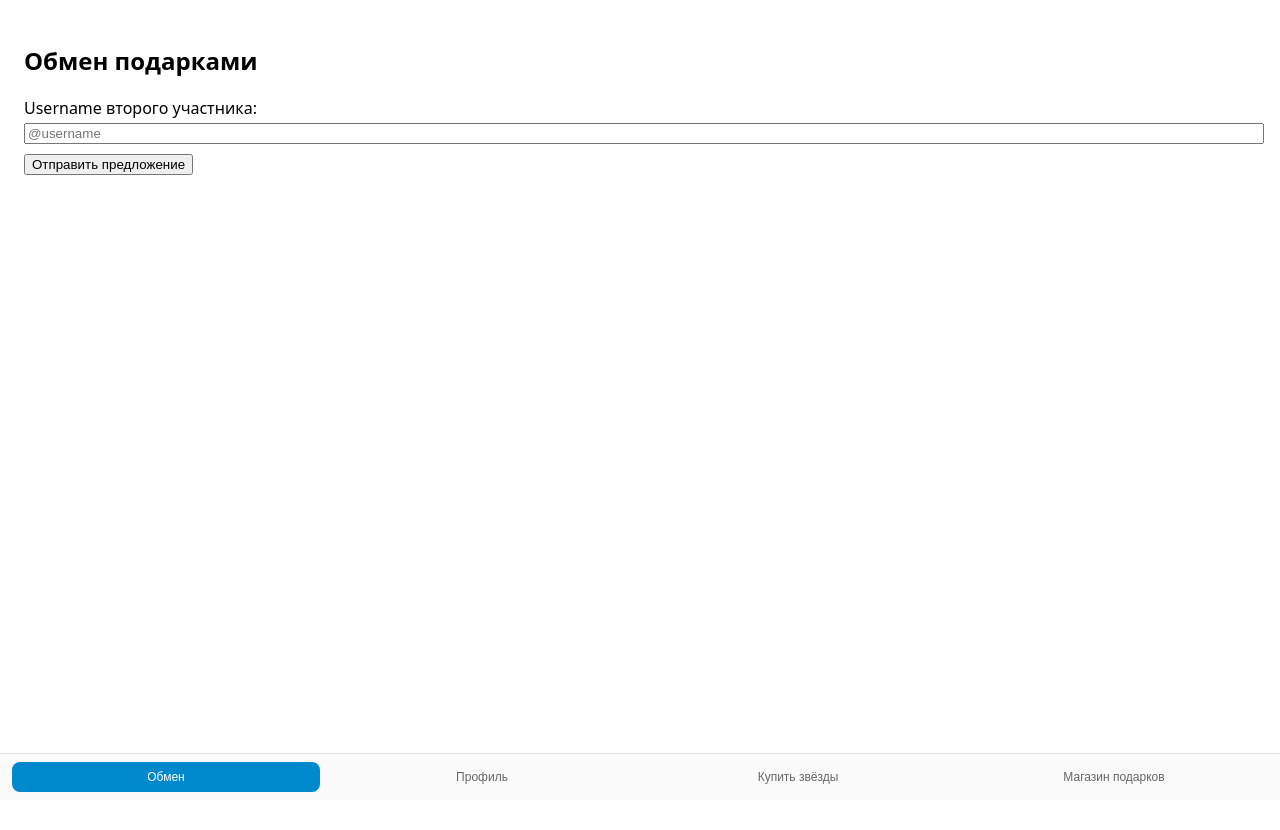
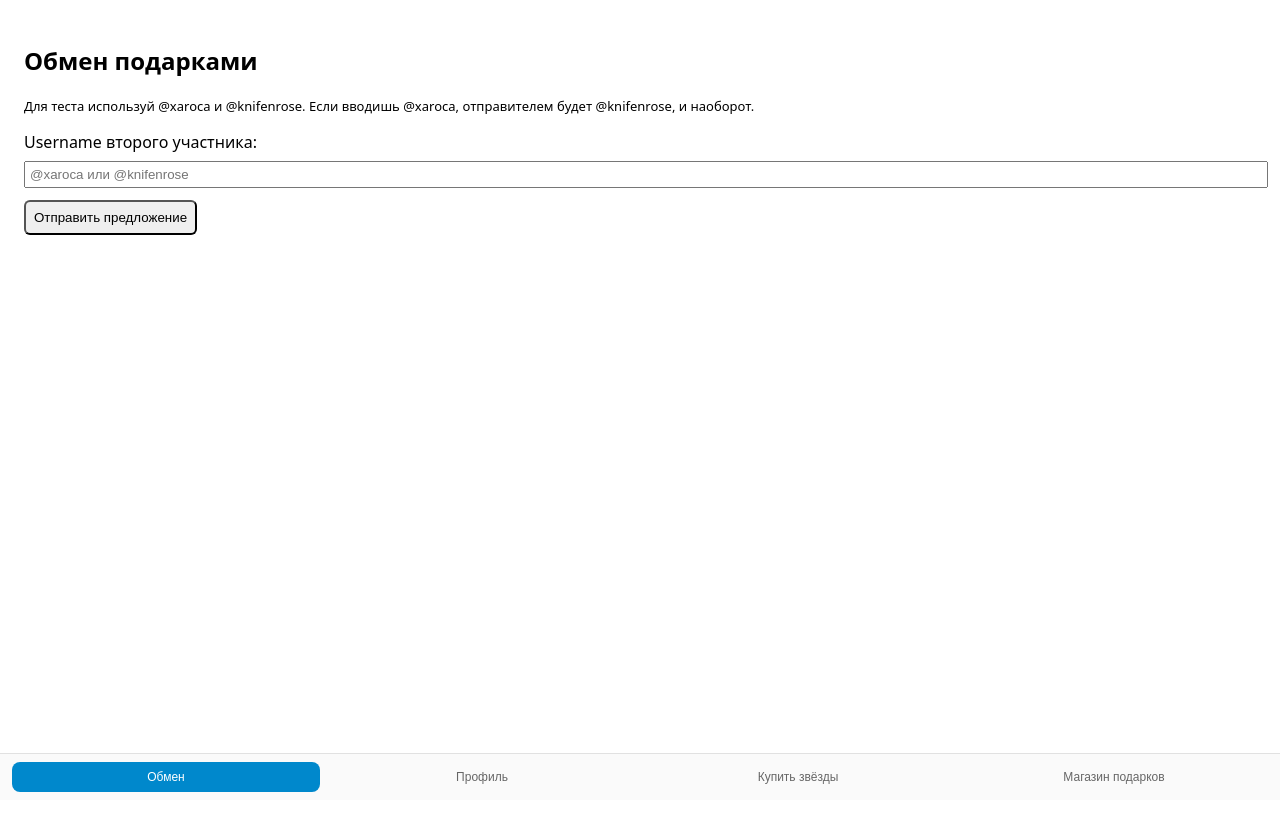
Before and after one commit to bupsibye/Knoxway_frontend, a React (Vite) app: page / in a window 1280 px wide. Shown: the top 830 px of the page. Built offline with nearby package versions, Linux system fonts and the light colour scheme.

Commit message:
Update ExchangePage.tsx

```diff
--- a/src/pages/ExchangePage.tsx
+++ b/src/pages/ExchangePage.tsx
@@ -1,158 +1,96 @@
-import React, { useState, useEffect } from 'react';
-import { useTelegram } from '../hooks/useTelegram';
-
-const API_URL = import.meta.env.VITE_API_URL || 'https://knoxway-backend.onrender.com';
-
-function getExchangeIdFromUrl() {
-  const params = new URLSearchParams(window.location.search);
-  return params.get('exchangeId');
-}
+import React, { useState } from 'react';
 
 export const ExchangePage: React.FC = () => {
-  const { user } = useTelegram();
-  const [toUsername, setToUsername] = useState('');
-  const [loading, setLoading] = useState(false);
-  const [message, setMessage] = useState<string | null>(null);
-  const [exchangeId, setExchangeId] = useState<string | null>(null);
+  const [username, setUsername] = useState('');
+  const [status, setStatus] = useState<string | null>(null);
 
-  useEffect(() => {
-    setExchangeId(getExchangeIdFromUrl());
-  }, []);
+  // ДВА тестовых пользователя
+  const testUsers = [
+    { id: 7626757547, username: 'xaroca' },
+    { id: 7203050773, username: 'knifenrose' },
+  ];
 
-  const handleSendRequest = async () => {
-    if (!user) {
-      setMessage('Не удалось получить данные Telegram пользователя');
-      return;
+  // Определяем "текущего" отправителя по тому, кого ты указал как второго
+  const getMockSender = (toUsernameRaw: string) => {
+    const clean = toUsernameRaw.replace(/^@/, '').toLowerCase();
+    if (clean === 'xaroca') {
+      return testUsers[1]; // отправитель knifenrose
     }
-    if (!toUsername.trim()) {
-      setMessage('Введите username второго участника');
+    if (clean === 'knifenrose') {
+      return testUsers[0]; // отправитель xaroca
+    }
+    // по умолчанию пусть будет первый
+    return testUsers[0];
+  };
+
+  const handleSend = async () => {
+    setStatus(null);
+
+    if (!username.trim()) {
+      setStatus('Введите username второго участника');
       return;
     }
 
-    setLoading(true);
-    setMessage(null);
+    const toUsername = username.trim();
+    const sender = getMockSender(toUsername);
 
     try {
-      const res = await fetch(`${API_URL}/api/exchange/request`, {
+      const res = await fetch('https://knoxway-backend.onrender.com/api/exchange/create', {
         method: 'POST',
         headers: { 'Content-Type': 'application/json' },
         body: JSON.stringify({
-          fromUserId: user.id,
-          fromUsername: user.username,
-          toUsername
-        })
+          fromUserId: sender.id,
+          fromUsername: sender.username,
+          toUsername,
+        }),
       });
 
-      const data = await res.json();
       if (!res.ok) {
-        setMessage(data.error || 'Ошибка при отправке предложения');
-      } else {
-        setMessage('Предложение на обмен отправлено ✅');
+        const data = await res.json().catch(() => null);
+        setStatus(data?.message || 'Ошибка при создании предложения');
+        return;
       }
+
+      setStatus(
+        `Предложение от @${sender.username} к ${toUsername} отправлено. Проверь сообщения у второго бота.`
+      );
     } catch (e) {
-      setMessage('Сетевая ошибка, попробуйте ещё раз');
-    } finally {
-      setLoading(false);
+      setStatus('Не удалось связаться с сервером');
     }
   };
 
-  // если есть exchangeId в урле — показываем экран обмена (заглушка по твоему макету)
-  if (exchangeId) {
-    return (
-      <div style={{ padding: 16 }}>
-        <h2>Обмен между:</h2>
-        <div style={{ display: 'flex', justifyContent: 'space-between', marginBottom: 16 }}>
-          <div style={{ textAlign: 'center' }}>
-            <div
-              style={{
-                width: 64,
-                height: 64,
-                borderRadius: '50%',
-                background: '#ddd',
-                margin: '0 auto 8px'
-              }}
-            />
-            <div>id / @username1</div>
-          </div>
-          <div style={{ textAlign: 'center' }}>
-            <div
-              style={{
-                width: 64,
-                height: 64,
-                borderRadius: '50%',
-                background: '#ddd',
-                margin: '0 auto 8px'
-              }}
-            />
-            <div>id / @username2</div>
-          </div>
-        </div>
-
-        <hr />
-
-        <div style={{ display: 'flex', marginTop: 16 }}>
-          <div style={{ flex: 1 }}>
-            <GiftGrid title="Подарки пользователя 1" />
-          </div>
-          <div style={{ width: 1, background: '#ccc', margin: '0 8px' }} />
-          <div style={{ flex: 1 }}>
-            <GiftGrid title="Подарки пользователя 2" />
-          </div>
-        </div>
-
-        <hr style={{ marginTop: 16 }} />
-
-        <div style={{ marginTop: 16 }}>
-          <h3>Ваши подарки:</h3>
-          <GiftGrid title="" />
-        </div>
-
-        <div style={{ marginTop: 16, display: 'flex', gap: 8 }}>
-          <button style={{ flex: 1 }}>Подтвердить</button>
-          <button style={{ flex: 1 }}>Отклонить</button>
-        </div>
-      </div>
-    );
-  }
-
-  // экран отправки предложения
   return (
     <div style={{ padding: 16 }}>
       <h2>Обмен подарками</h2>
-      <div style={{ marginBottom: 8 }}>
+
+      <p style={{ fontSize: 13, marginTop: 4 }}>
+        Для теста используй @xaroca и @knifenrose. Если вводишь @xaroca, отправителем будет @knifenrose, и наоборот.
+      </p>
+
+      <div style={{ marginTop: 16 }}>
         <label>
           Username второго участника:
           <input
-            type="text"
-            placeholder="@username"
-            value={toUsername}
-            onChange={(e) => setToUsername(e.target.value)}
-            style={{ display: 'block', marginTop: 4, width: '100%' }}
+            style={{ width: '100%', marginTop: 8, padding: 4 }}
+            value={username}
+            onChange={(e) => setUsername(e.target.value)}
+            placeholder="@xaroca или @knifenrose"
           />
         </label>
       </div>
-      <button onClick={handleSendRequest} disabled={loading}>
-        {loading ? 'Отправка...' : 'Отправить предложение'}
+
+      <button
+        style={{ marginTop: 12, padding: 8, borderRadius: 6 }}
+        onClick={handleSend}
+      >
+        Отправить предложение
       </button>
-      {message && <p style={{ marginTop: 8 }}>{message}</p>}
+
+      {status && (
+        <p style={{ marginTop: 12, fontSize: 14 }}>
+          {status}
+        </p>
+      )}
     </div>
   );
 };
-
-const GiftGrid: React.FC<{ title: string }> = ({ title }) => (
-  <div>
-    {title && <h4>{title}</h4>}
-    <div
-      style={{
-        display: 'grid',
-        gridTemplateColumns: 'repeat(4, 1fr)',
-        gap: 4,
-        marginTop: 8
-      }}
-    >
-      {Array.from({ length: 8 }).map((_, i) => (
-        <div key={i} style={{ width: '100%', paddingTop: '100%', background: '#eee' }} />
-      ))}
-    </div>
-  </div>
-);
```
